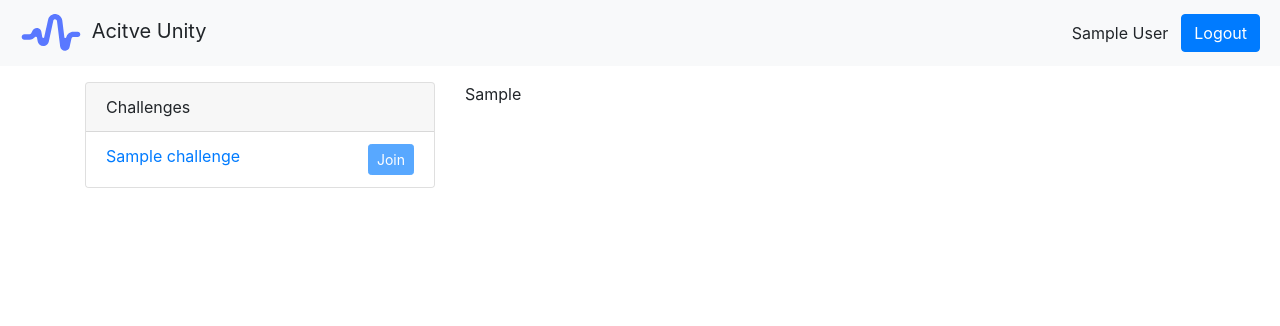
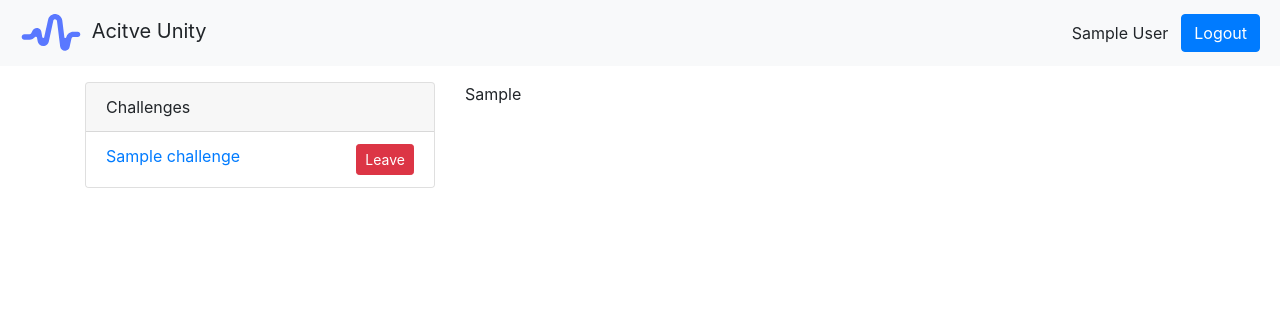
Before and after one commit to brightraudona/BEAM_PROJECT, a Django app: template templates/home.html in a window 1280 px wide. Shown: the top 326 px of the page. Run offline with Django 4.2, Linux system fonts and the light colour scheme; a user stored in the database is signed in; tables that the repository leaves empty hold one stand-in row (values such as "Sample post"); the template is opened without the code that fills it: values that come from a table or form of the project are taken from there, most other values are stand-ins (such as "Sample title", 1, 10 or a date in 2020).

Commit message:
fix sync

```diff
--- a/App/urls.py
+++ b/App/urls.py
@@ -10,4 +10,5 @@ urlpatterns = [
     path('logout/', LogoutView.as_view(next_page=settings.LOGOUT_REDIRECT_URL), name='logout'),
     path('challenge/<challengeId>', challenge, name='challenge' ),
     path('join_challenge/', join_challenge, name='join_challenge'),
+    path('leave_challenge/', leave_challenge, name='leave_challenge'),
 ]
--- a/templates/home.html
+++ b/templates/home.html
@@ -7,20 +7,24 @@
         <ul class="list-group list-group-flush">
           {% for challenge in challenges %}
             <li class="list-group-item">
-              <form method="post" action="{% url 'join_challenge' %}">
-                {% csrf_token %}
-                <input type="hidden" name="challenge_id" value="{{ challenge.id }}">
                 <a href="{% url 'challenge' challenge.id %}" aria-disabled="true">{{ challenge.name | safe }}</a>
                   {% if request.user in challenge.participants.all %}
-                    <button type="submit" class="btn btn-primary btn-sm float-right" disabled>
-                      Join
-                    </button>
+                    <form method="post" class="float-right" action="{% url 'leave_challenge' %}">
+                      <input type="hidden" name="challenge_id" value="{{ challenge.id }}">
+                      {% csrf_token %}
+                      <button type="submit" class="btn btn-danger btn-sm float-right">
+                        Leave
+                      </button>
+                    </form>
                   {% else %}
-                    <button type="submit" class="btn btn-primary btn-sm float-right">
-                      Join
-                    </button>
+                    <form method="post" class="float-right" action="{% url 'join_challenge' %}">
+                      <input type="hidden" name="challenge_id" value="{{ challenge.id }}">
+                      {% csrf_token %}
+                      <button type="submit" class="btn btn-primary btn-sm float-right">
+                        Join
+                      </button>
+                    </form>
                   {% endif %}
-              </form>
             </li>
           {% endfor %}
         </ul>
```
Also changed, not shown: App/views.py (+16 -0 lines).
